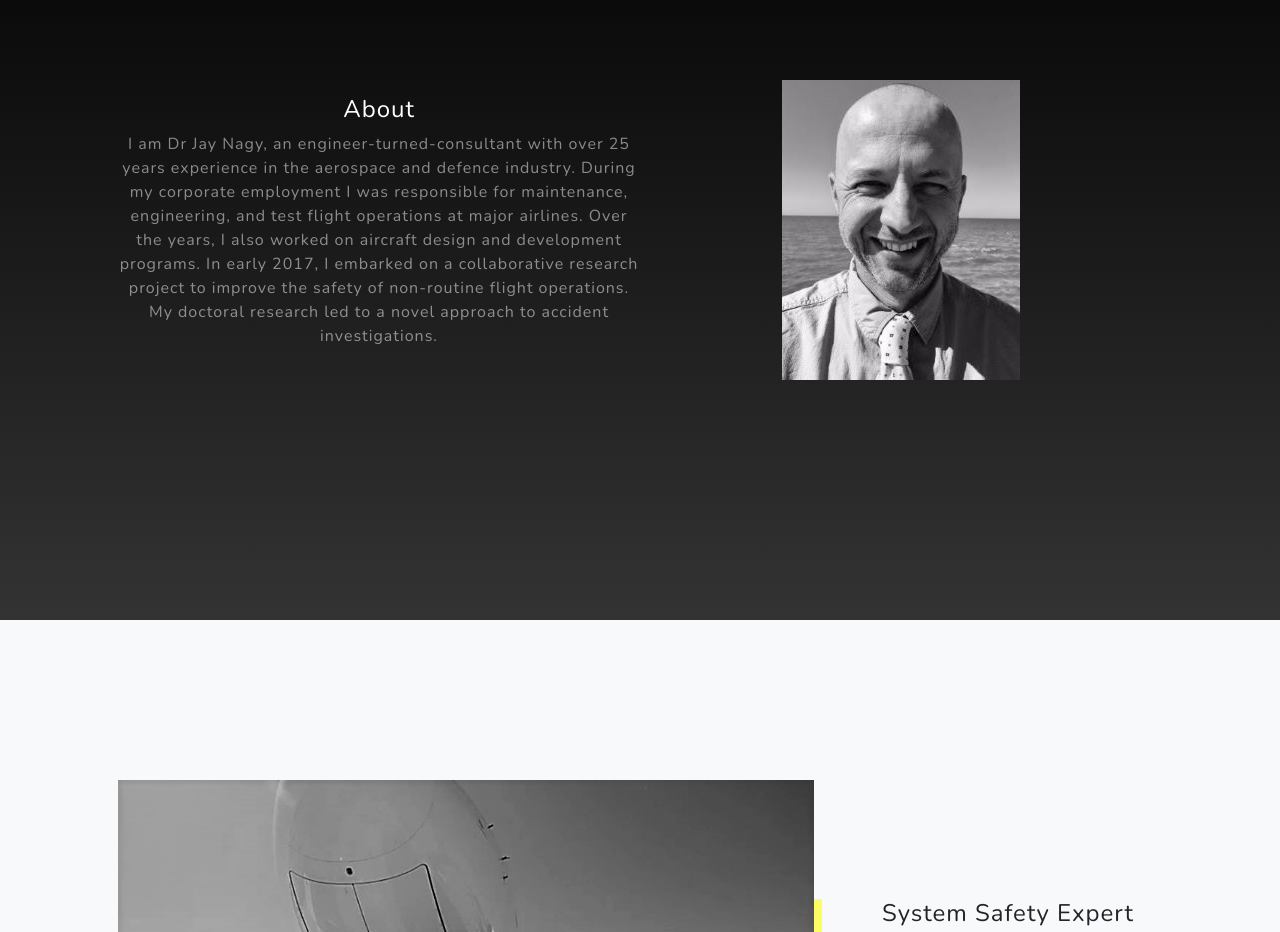
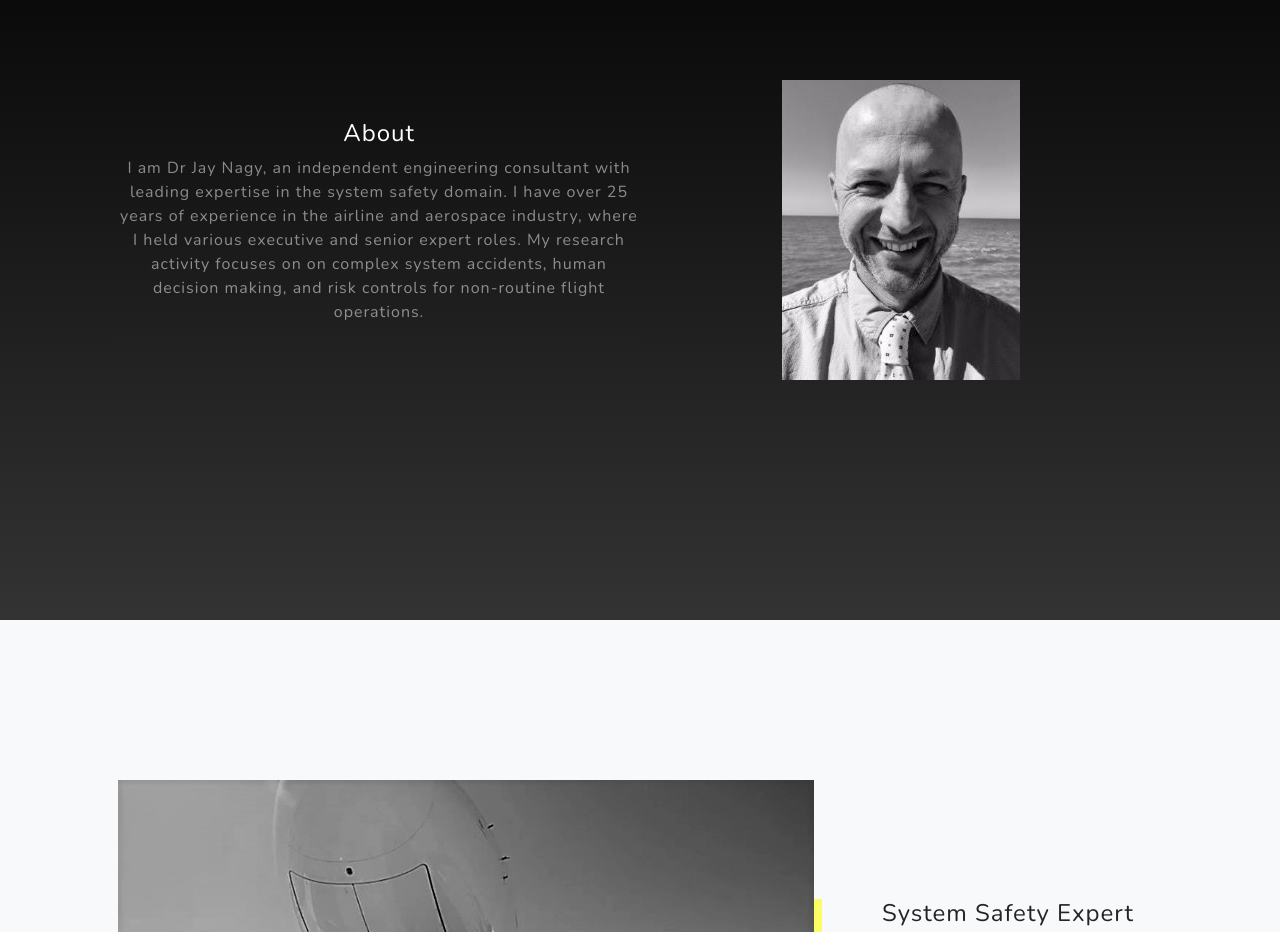
Before and after one commit to bravozulujets/bravozulu_grayscale, a plain HTML site: page index.html in a window 1280 px wide. Shown: the part 960-1892 px from the top of the page. Drawn offline with nearby package versions, Linux system fonts and the light colour scheme.

Commit message:
Update index.html

```diff
--- a/index.html
+++ b/index.html
@@ -55,7 +55,7 @@
                      <div class="d-flex h-100">
                       <div class="project-text w-100 my-auto text-center text-lg-right">
                        <h4 class="text-white">About</h4>
-                        <p class="mb-0 text-white-50">I am Dr Jay Nagy, an engineer-turned-consultant with over 25 years experience in the aerospace and defence industry. During my corporate employment I was responsible for maintenance, engineering, and test flight operations at major airlines. Over the years, I also worked on aircraft design and development programs. In early 2017, I embarked on a collaborative research project to improve the safety of non-routine flight operations. My doctoral research led to a novel approach to accident investigations. </p>
+                        <p class="mb-0 text-white-50">I am Dr Jay Nagy, an independent engineering consultant with leading expertise in the system safety domain. I have over 25 years of experience in the airline and aerospace industry, where I held various executive and senior expert roles. My research activity focuses on on complex system accidents, human decision making, and risk controls for non-routine flight operations. </p>
                        <hr class="d-none d-lg-block mb-0 me-0" />
                       </div>
                      </div>
```
